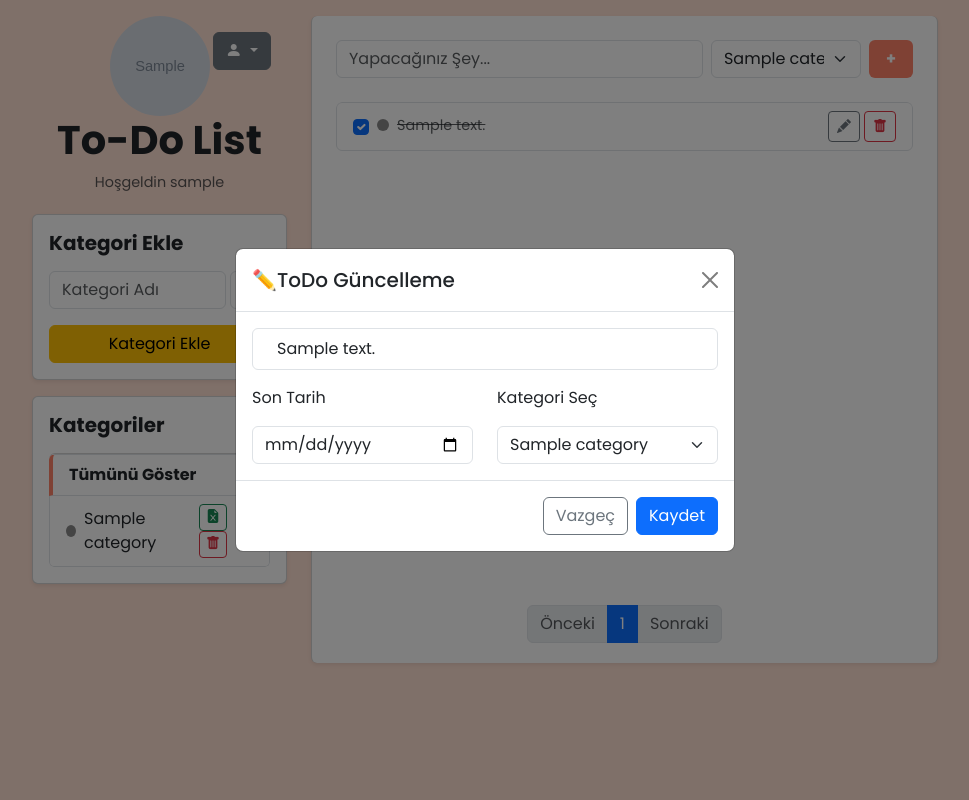
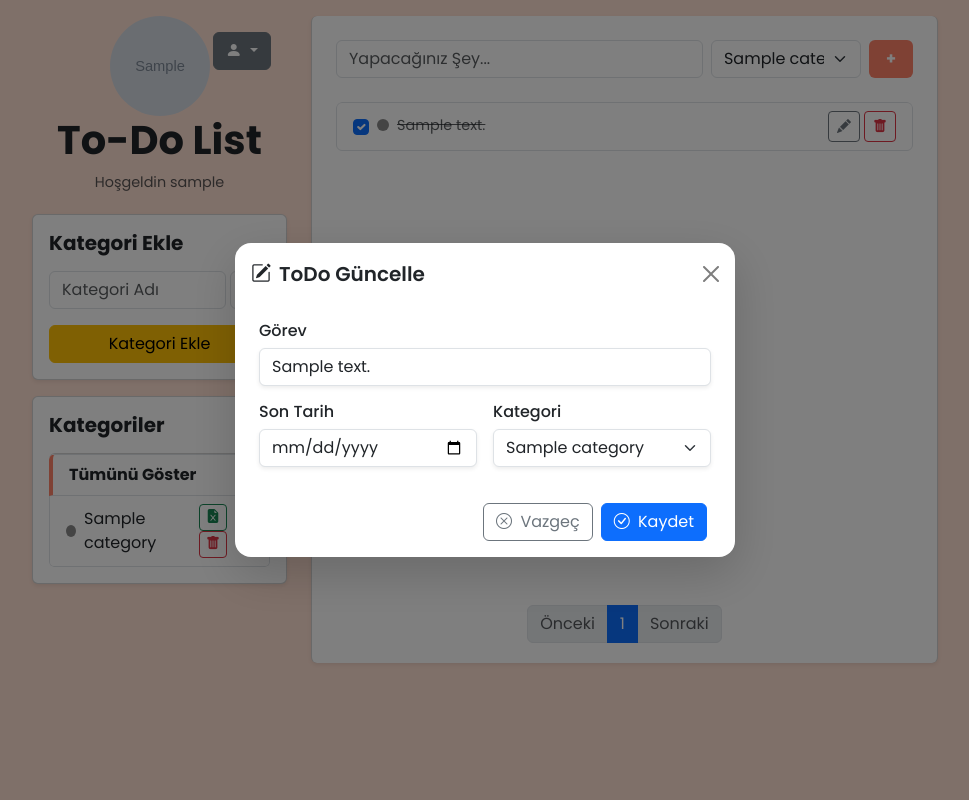
Before and after one commit to kadrzeybek/to-do_list, a PHP site: page /toDoList/ in a window 1280 px wide, after a click that opens the changed part. Shown: the whole page, without its empty margins (155-1124 px from the left). Run offline with PHP 8.4, Linux system fonts and the light colour scheme; the visitor is signed in with stand-in values (Sample User, id 1); tables that the repository leaves empty or names only in its code hold one stand-in row (values such as "Sample post"); grey boxes marked "Sample" are stand-in pictures.

Commit message:
project imgs added

```diff
--- a/forgot_password.php
+++ b/forgot_password.php
@@ -45,7 +45,7 @@ if ($_SERVER['REQUEST_METHOD'] === 'POST') {
   <link href="https://cdn.jsdelivr.net/npm/bootstrap@5.3.0/dist/css/bootstrap.min.css" rel="stylesheet">
   <link rel="stylesheet" href="./assets/css/style.css" />
 </head>
-<body>
+<body class="d-flex justify-content-center align-items-center vh-100">
 
 <div class="form-wrapper mt-5">
   <h2 class="text-center mb-4 text-h2">Şifremi Unuttum</h2>
--- a/includes/modals.php
+++ b/includes/modals.php
@@ -1,39 +1,54 @@
 
 <!-- ToDo Güncelleme Modal -->
 <form method="POST" action="index.php">
-    <div id="editModal" class="modal" tabindex="-1">
+  <div class="modal fade" id="editModal" tabindex="-1">
     <div class="modal-dialog modal-dialog-centered">
-            <div class="modal-content">
-                <div class="modal-header">
-                    <h5 class="modal-title">✏️ToDo Güncelleme</h5>
-                    <button type="button" class="btn-close ms-auto" data-bs-dismiss="modal" aria-label="Close"></button>
+      <div class="modal-content shadow-lg rounded-4 border-0">
+
+        <div class="modal-header border-bottom-0">
+          <h5 class="modal-title fw-semibold"><i class="bi bi-pencil-square me-2"></i>ToDo Güncelle</h5>
+          <button type="button" class="btn-close ms-auto" data-bs-dismiss="modal" aria-label="Kapat"></button>
         </div>
-                <div class="modal-body">
+
+        <div class="modal-body px-4">
           <input type="hidden" name="todo_id" id="editTodoId">
-                    <input type="text" class="form-control px-4 py-2 mb-3" id="editTodoText" name="todo_text" placeholder="To-do metnini gir..." required>
-                    <div class="d-flex align-items-center gap-4">
-                        <div class="w-50">
-                            <p>Son Tarih</p>
-                            <input type="date" class="form-control w-40" id="editTodoDueDate" name="due_date">
+
+          <div class="mb-3">
+            <h6>Görev</h6>
+            <input type="text" class="form-control shadow-sm" id="editTodoText" name="todo_text" placeholder="ToDo metnini gir..." required>
           </div>
-                        <div class="w-50">
-                            <p>Kategori Seç</p>
-                            <select name="category_id" id="editTodoCategory" class="form-select">
+
+          <div class="row g-3">
+            <div class="col-md-6">
+              <h6>Son Tarih</h6>
+              <input type="date" class="form-control shadow-sm" id="editTodoDueDate" name="due_date">
+            </div>
+
+            <div class="col-md-6">
+              <h6>Kategori</h6>
+              <select name="category_id" id="editTodoCategory" class="form-select shadow-sm">
                 <?php foreach ($categories as $cat): ?>
-                                    <option value="<?php echo $cat['category_id']; ?>"><?php echo htmlspecialchars($cat['category_name']); ?></option>
+                  <option value="<?= $cat['category_id'] ?>"><?= htmlspecialchars($cat['category_name']) ?></option>
                 <?php endforeach; ?>
               </select>
             </div>
           </div>
         </div>
-                <div class="modal-footer">
-                    <button type="button" class="btn btn-outline-secondary" data-bs-dismiss="modal">Vazgeç</button>
-                    <button type="submit" class="btn btn-primary">Kaydet</button>
+
+        <div class="modal-footer border-top-0 px-4 pt-3">
+          <button type="button" class="btn btn-outline-secondary" data-bs-dismiss="modal">
+            <i class="bi bi-x-circle me-1"></i> Vazgeç
+          </button>
+          <button type="submit" class="btn btn-primary">
+            <i class="bi bi-check-circle me-1"></i> Kaydet
+          </button>
         </div>
+
       </div>
     </div>
   </div>
 </form>
+
 
 
 <!-- Profil Güncelleme Modal -->
@@ -52,23 +67,23 @@
             <div class="alert alert-danger"><?php echo $error; ?></div>
           <?php endif; ?>
 
-          <div class="text-center mb-4">
-            <p class="mb-1 fw-semibold">Avatar Seç</p>
-            <div class="d-flex justify-content-center gap-4">
-              <?php
-                $avatars = ['default.png', 'man.png', 'woman.png'];
-                foreach ($avatars as $avt):
-              ?>
-              <label class="position-relative">
-                <input type="radio" name="avatar" value="<?= $avt ?>" class="visually-hidden"
-                  <?= ($user['avatar'] === $avt) ? 'checked' : '' ?>>
-                <img src="img/<?= $avt ?>" class="rounded-circle border border-2 <?= ($user['avatar'] === $avt) ? 'border-primary' : 'border-secondary' ?>" style="height: 80px; width: 80px; object-fit: cover; cursor: pointer;">
-              </label>
-              <?php endforeach; ?>
+
+
+          <div class="row">
+            <div class="col-md-12 d-flex justify-content-center">
+                <div class=" ">
+                    <input type="radio" class="custom-control-input" id="default" name="avatar" value="default.png" <?php if ($user['avatar'] === 'default.png') echo 'checked'; ?>>
+                        <img src="img/default.png" alt="#" style="height:100px; width:100px" class="img-fluid">
+                </div>
+                <div class="d-flex">
+                    <input type="radio" class="custom-control-input" id="woman" name="avatar" value="woman.png" <?php if ($user['avatar'] === 'woman.png') echo 'checked'; ?>>
+                    <img src="img/woman.png" alt="#" style="height:100px; width:100px" class="img-fluid">
+                </div>
+                <div class="">
+                    <input type="radio" class="custom-control-input" id="man" name="avatar" value="man.png" <?php if ($user['avatar'] === 'man.png') echo 'checked'; ?>>
+                    <img src="img/man.png" alt="#" style="height:100px; width:100px" class="img-fluid">
                 </div>
             </div>
-
-          <div class="row">
             <div class="col-12 my-2">
               <h6 >Kullanıcı Adı</h6>
               <input type="text" name="username" class="form-control shadow-sm" value="<?= htmlspecialchars($username) ?>" required>
@@ -116,21 +131,35 @@
 
 <!-- Hesap Silme Onay Modali -->
 <form method="POST" action="delete_account.php">
-    <div id="deleteAccountModal" class="modal" tabindex="-1">
+  <div class="modal fade" id="deleteAccountModal" tabindex="-1">
     <div class="modal-dialog modal-dialog-centered">
-            <div class="modal-content">
-                <div class="modal-header">
-                    <h5 class="modal-title text-danger">Hesabınızı Silmek İstediğinize Emin misiniz?</h5>
+      <div class="modal-content shadow-lg rounded-4">
+
+        <div class="modal-header bg-light border-0">
+          <h5 class="modal-title text-danger fw-semibold">
+            <i class="bi bi-exclamation-triangle-fill me-2 text-danger"></i>
+            Hesabı Silmek Üzeresiniz
+          </h5>
           <button type="button" class="btn-close" data-bs-dismiss="modal" aria-label="Kapat"></button>
         </div>
-                <div class="modal-body">
-                    <p>Bu işlem geri alınamaz. Tüm verileriniz silinecektir.</p>
+
+        <div class="modal-body text-center">
+          <p class="text-muted fs-6 mb-3">
+            Bu işlem <strong>geri alınamaz</strong>. Tüm verileriniz <span class="text-danger fw-bold">kalıcı olarak silinecektir.</span>
+          </p>
+          <p class="text-muted">Devam etmek istediğinizden emin misiniz?</p>
         </div>
-                <div class="modal-footer">
-                    <input type="hidden" name="user_id" value="<?php echo $user_id; ?>">
-                    <button type="button" class="btn btn-outline-secondary" data-bs-dismiss="modal">Vazgeç</button>
-                    <button type="submit" class="btn btn-danger">Evet, Sil</button>
+
+        <div class="modal-footer border-top-0 justify-content-center">
+          <input type="hidden" name="user_id" value="<?= $user_id ?>">
+          <button type="button" class="btn btn-outline-secondary px-4" data-bs-dismiss="modal">
+            <i class="bi bi-x-circle me-1"></i> Vazgeç
+          </button>
+          <button type="submit" class="btn btn-danger px-4">
+            <i class="bi bi-trash-fill me-1"></i> Evet, Hesabımı Sil
+          </button>
         </div>
+
       </div>
     </div>
   </div>
--- a/reset_password.php
+++ b/reset_password.php
@@ -63,9 +63,9 @@ if (!$token) {
   <link href="https://cdn.jsdelivr.net/npm/bootstrap@5.3.0/dist/css/bootstrap.min.css" rel="stylesheet">
   <link rel="stylesheet" href="./assets/css/style.css" />
 </head>
-<body>
+<body class="d-flex justify-content-center align-items-center vh-100">
 
-<div class="reset-container mt-5">
+<div class="reset-container shadow-lg mt-5">
   <h2 class="text-center mb-4">Yeni Şifre Belirle</h2>
 
   <?php if ($error_message): ?>
```
Also changed, not shown: img/dashboard.png (added), img/login.png (added), send_reset_link.php (deleted). Lines whose indentation alone changed are shown as unchanged.
